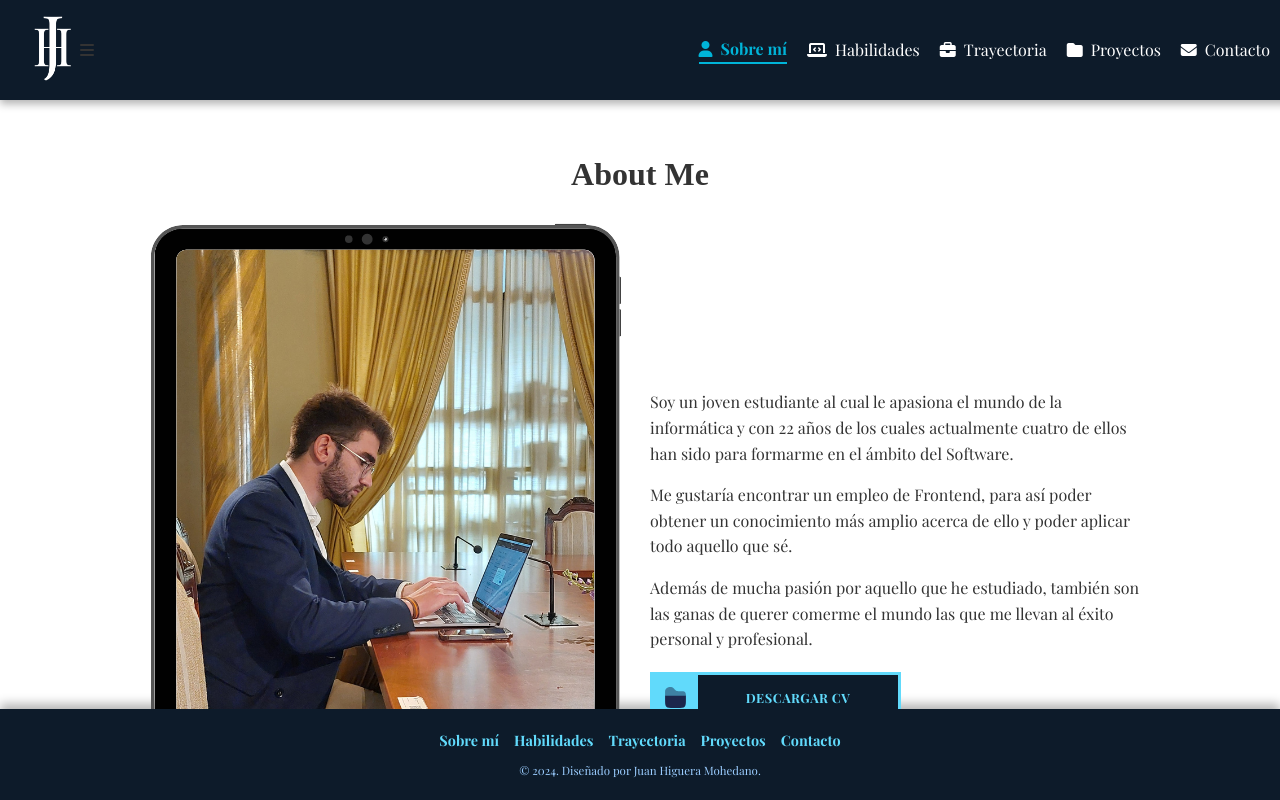
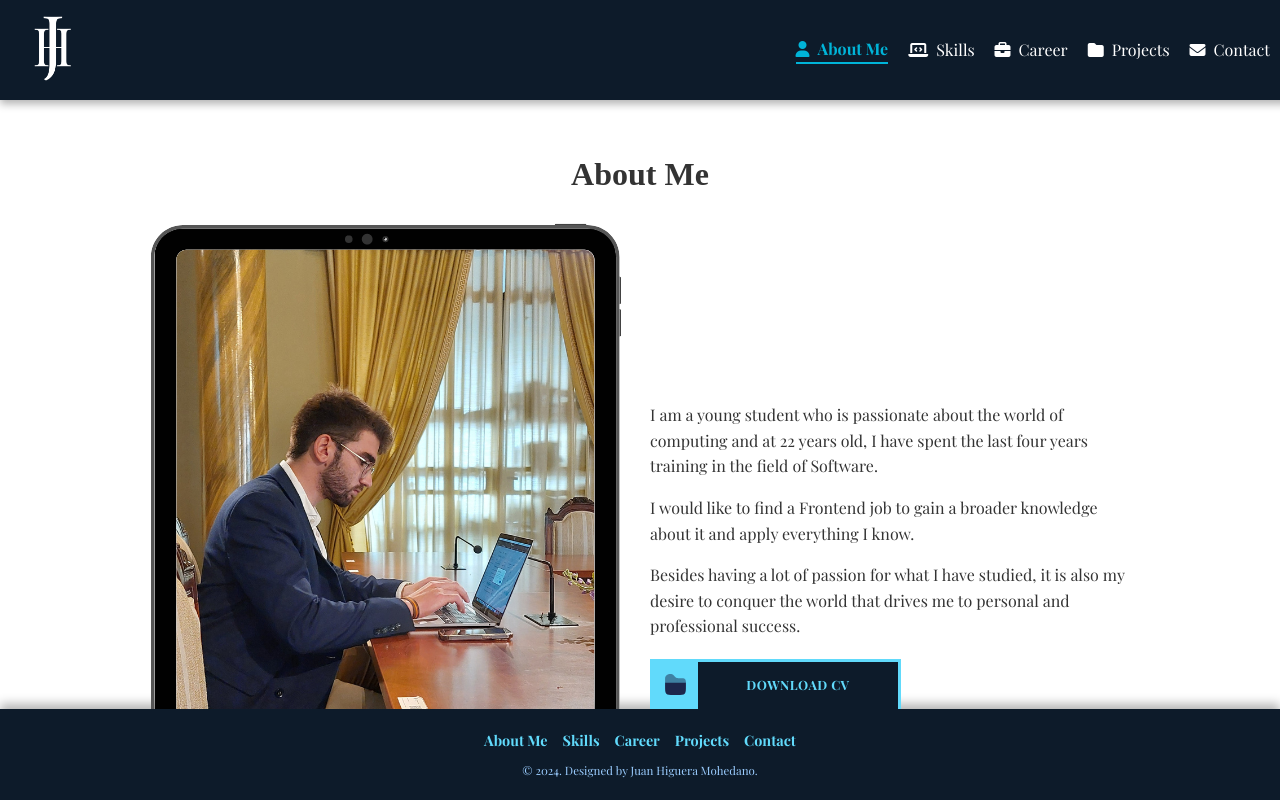
Before and after one commit to juannhm02/personalPortfolio, a React (Create React App) app: page /portfolio in a window 1280 px wide. Built offline with nearby package versions, Linux system fonts and the light colour scheme; a web font is replaced by a local one.

Commit message:
translation to english all

```diff
--- a/public/index.html
+++ b/public/index.html
@@ -1,5 +1,5 @@
 <!DOCTYPE html>
-<html lang="es">
+<html lang="en">
   <head>
     <meta charset="utf-8" />
     <link rel="icon" href="%PUBLIC_URL%/favicon.ico" />
--- a/src/App.js
+++ b/src/App.js
@@ -1,7 +1,7 @@
 // src/App.js
 import React from "react";
 import { BrowserRouter as Router, Route, Routes } from "react-router-dom";
-import Home from "./components/Home"; // Página de inicio con el botón al portafolio
+import Home from "./components/Home"; // Home page with the button to the portfolio
 import Portfolio from "./components/Portfolio";
 
 function App() {
--- a/src/components/About.js
+++ b/src/components/About.js
@@ -13,19 +13,18 @@ function About() {
         </div>
         <div className="about-text">
           <p>
-            Soy un joven estudiante al cual le apasiona el mundo de la
-            informática y con 22 años de los cuales actualmente cuatro de ellos
-            han sido para formarme en el ámbito del Software.
+            I am a young student who is passionate about the world of computing
+            and at 22 years old, I have spent the last four years training in
+            the field of Software.
           </p>
           <p>
-            Me gustaría encontrar un empleo de Frontend, para así poder obtener
-            un conocimiento más amplio acerca de ello y poder aplicar todo
-            aquello que sé.
+            I would like to find a Frontend job to gain a broader knowledge
+            about it and apply everything I know.
           </p>
           <p>
-            Además de mucha pasión por aquello que he estudiado, también son las
-            ganas de querer comerme el mundo las que me llevan al éxito personal
-            y profesional.
+            Besides having a lot of passion for what I have studied, it is also
+            my desire to conquer the world that drives me to personal and
+            professional success.
           </p>
           <div className="cv-button-container">
             <a
@@ -53,8 +52,8 @@ function About() {
                 </svg>
               </div>
               <div className="cube">
-                <span className="side front">Descargar CV</span>
-                <span className="side top">click aquí para descargar</span>
+                <span className="side front">Download CV</span>
+                <span className="side top">click here to download</span>
               </div>
             </a>
           </div>
--- a/src/components/Contact.js
+++ b/src/components/Contact.js
@@ -54,10 +54,10 @@ function Contact() {
 
   return (
     <section id="contact" className="contact-section fade-in">
-      <h2>Contacto</h2>
+      <h2>Contact</h2>
       <div className="contact-card">
         <button className="mail" onClick={handleButtonClick}>
-          {/* Botón para abrir el formulario */}
+          {/* Button to open the form */}
           <a href="mailto:juanhmohedano123@gmail.com" rel="noopener noreferrer">
             <svg
               className="lucide lucide-mail"
@@ -82,7 +82,7 @@ function Contact() {
             <span className="name">Juan Higuera</span>
           </div>
           <div className="bottom-bottom">
-            {/* Redes sociales */}
+            {/* Social media */}
             <div className="social-links-container">
               {/* LinkedIn */}
               <a
@@ -149,7 +149,7 @@ function Contact() {
               </a>
             </div>
             <button className="button" onClick={handleButtonClick}>
-              Contáctame
+              Contact me
             </button>
           </div>
         </div>
@@ -158,7 +158,7 @@ function Contact() {
         <div className="form-card1 slide-in-right">
           <div className="form-card2">
             <form className="form" onSubmit={handleSendMessage}>
-              <p className="form-heading">¿Puedo ayudarte?</p>
+              <p className="form-heading">¿Can I help you?</p>
               {errorMessage && <p className="error-message">{errorMessage}</p>}
               <div className="form-field">
                 <input
@@ -198,7 +198,7 @@ function Contact() {
                 ></textarea>
               </div>
               <button type="submit" className="sendMessage-btn">
-                Enviar mensaje
+                Send message
               </button>
             </form>
           </div>
@@ -207,13 +207,16 @@ function Contact() {
       {showSuccessModal && (
         <div className="success-modal">
           <div className="modal-content">
-            <h3>¡Mensaje enviado con éxito!</h3>
-            <p>Gracias por ponerte en contacto. Te respondo muy pronto.</p>
+            <h3>Message sent successfully!</h3>
+            <p>
+              Thank you for getting in touch. I will get back to you very soon.
+            </p>
+
             <button
               onClick={() => setShowSuccessModal(false)}
               className="close-modal-btn"
             >
-              Cerrar
+              Close
             </button>
           </div>
         </div>
--- a/src/components/Footer.js
+++ b/src/components/Footer.js
@@ -6,13 +6,13 @@ function Footer() {
   return (
     <footer className="footer">
       <nav className="footer-nav">
-        <a href="#about">Sobre mí</a>
-        <a href="#skills">Habilidades</a>
-        <a href="#trayectoria">Trayectoria</a>
-        <a href="#proyectos">Proyectos</a>
-        <a href="#contact">Contacto</a>
+        <a href="#about">About Me</a>
+        <a href="#skills">Skills</a>
+        <a href="#trayectoria">Career</a>
+        <a href="#projects">Projects</a>
+        <a href="#contact">Contact</a>
       </nav>
-      <p>© 2024. Diseñado por Juan Higuera Mohedano.</p>
+      <p>© 2024. Designed by Juan Higuera Mohedano.</p>
     </footer>
   );
 }
--- a/src/components/Header.js
+++ b/src/components/Header.js
@@ -1,6 +1,6 @@
 // src/components/Header.js
 import React, { useState } from "react";
-import { Link } from "react-router-dom"; // Importar Link de react-router-dom
+import { Link } from "react-router-dom"; // Import Link from react-router-dom
 import { motion } from "framer-motion";
 import "../styles/Header.css";
 import logoImage from "../assets/Logo blanco.png";
@@ -9,38 +9,38 @@ import "@fortawesome/fontawesome-free/css/all.min.css";
 function Header({ activeSection, onSectionClick }) {
   const [isMenuOpen, setIsMenuOpen] = useState(false);
 
-  // Función para alternar el estado del menú
-  const toggleMenu = () => {
-    setIsMenuOpen(!isMenuOpen);
-  };
+  // // Function to toggle the menu state
+  // const toggleMenu = () => {
+  //   setIsMenuOpen(!isMenuOpen);
+  // };
 
-  // Función para manejar el clic en un elemento del menú y cerrar el menú si está abierto
+  // Function to handle menu item click and close the menu if it's open
   const handleMenuItemClick = (sectionId) => {
-    onSectionClick(sectionId); // Llamar a la función para activar animación en la sección
-    if (isMenuOpen) setIsMenuOpen(false); // Cerrar el menú en dispositivos móviles
+    onSectionClick(sectionId); // Call the function to activate animation in the section
+    if (isMenuOpen) setIsMenuOpen(false); // Close the menu on mobile devices
   };
 
   return (
     <header className="header">
       <motion.div
         className="logo"
-        whileHover={{ scale: 1.1 }} // Efecto hover en el logo
-        whileTap={{ scale: 0.9 }} // Efecto al hacer clic en el logo
+        whileHover={{ scale: 1.1 }} // Hover effect on the logo
+        whileTap={{ scale: 0.9 }} // Click effect on the logo
       >
         <Link to="/">
           <motion.img
             src={logoImage}
             alt="Logo"
             className="logo-image"
-            initial={{ opacity: 0, y: -20 }} // Iniciar con opacidad baja y desplazado hacia arriba
-            animate={{ opacity: 1, y: 0 }} // Animar hacia opacidad completa y posición original
-            transition={{ duration: 0.5 }} // Duración de la animación de entrada
+            initial={{ opacity: 0, y: -20 }} // Start with low opacity and shifted up
+            animate={{ opacity: 1, y: 0 }} // Animate to full opacity and original position
+            transition={{ duration: 0.5 }} // Duration of the entrance animation
           />
         </Link>
       </motion.div>
-      <div className="menu-icon" onClick={toggleMenu}>
+      {/* <div className="menu-icon" onClick={toggleMenu}>
         <i className="fas fa-bars"></i>
-      </div>
+      </div> */}
       <nav className={`nav-menu ${isMenuOpen ? "open" : ""}`}>
         <a
           href="#about"
@@ -48,7 +48,7 @@ function Header({ activeSection, onSectionClick }) {
           onClick={() => handleMenuItemClick("about")}
         >
           <i className="fas fa-user"></i>
-          <span>Sobre mí</span>
+          <span>About Me</span>
         </a>
         <a
           href="#skills"
@@ -56,27 +56,25 @@ function Header({ activeSection, onSectionClick }) {
           onClick={() => handleMenuItemClick("skills")}
         >
           <i className="fas fa-laptop-code"></i>
-          <span>Habilidades</span>
+          <span>Skills</span>
         </a>
         <a
-          href="#trayectoria"
+          href="#experience"
           className={`nav-item ${
-            activeSection === "trayectoria" ? "active" : ""
+            activeSection === "experience" ? "active" : ""
           }`}
-          onClick={() => handleMenuItemClick("trayectoria")}
+          onClick={() => handleMenuItemClick("experience")}
         >
           <i className="fas fa-briefcase"></i>
-          <span>Trayectoria</span>
+          <span>Career</span>
         </a>
         <a
-          href="#proyectos"
-          className={`nav-item ${
-            activeSection === "proyectos" ? "active" : ""
-          }`}
-          onClick={() => handleMenuItemClick("proyectos")}
+          href="#projects"
+          className={`nav-item ${activeSection === "projects" ? "active" : ""}`}
+          onClick={() => handleMenuItemClick("projects")}
         >
           <i className="fas fa-folder"></i>
-          <span>Proyectos</span>
+          <span>Projects</span>
         </a>
         <a
           href="#contact"
@@ -84,7 +82,7 @@ function Header({ activeSection, onSectionClick }) {
           onClick={() => handleMenuItemClick("contact")}
         >
           <i className="fas fa-envelope"></i>
-          <span>Contacto</span>
+          <span>Contact</span>
         </a>
       </nav>
     </header>
--- a/src/components/Portfolio.js
+++ b/src/components/Portfolio.js
@@ -8,7 +8,7 @@ import Trayectoria from "./Trayectoria";
 import Proyectos from "./Projects";
 import Contacto from "./Contact";
 import Footer from "./Footer";
-import "../styles/App.css"; // Asegúrate de ajustar la ruta si es necesario
+import "../styles/App.css";
 
 function Portfolio() {
   const [activeSection, setActiveSection] = useState("");
@@ -75,17 +75,17 @@ function Portfolio() {
           <Skills />
         </motion.div>
         <motion.div
-          id="trayectoria"
+          id="experience"
           initial={{ opacity: 0, y: 30 }}
-          animate={animateSections.trayectoria ? { opacity: 1, y: 0 } : {}}
+          animate={animateSections.experience ? { opacity: 1, y: 0 } : {}}
           transition={{ duration: 0.5 }}
         >
           <Trayectoria />
         </motion.div>
         <motion.div
-          id="proyectos"
+          id="projects"
           initial={{ opacity: 0, y: 30 }}
-          animate={animateSections.proyectos ? { opacity: 1, y: 0 } : {}}
+          animate={animateSections.projects ? { opacity: 1, y: 0 } : {}}
           transition={{ duration: 0.5 }}
         >
           <Proyectos />
--- a/src/components/Projects.js
+++ b/src/components/Projects.js
@@ -17,14 +17,14 @@ const projects = [
   {
     title: "Mailman Actividades Extracurriculares",
     description:
-      "Gestión de un sistema de mailing entre universidades para actividades extracurriculares. Muestra, gracias a un menú por terminal, el resultado.",
+      "Management of a mailing system between universities for extracurricular activities. Displays the result through a terminal menu.",
     icons: [cPlusPlusIcon],
     repoLink:
       "https://github.com/juannhm02/MailingActividadesExtracurriculares",
     structure: [
       "📁 .vscode",
       "📁 Entities",
-      "📁 Vistas",
+      "📁 Views",
       "📁 obj",
       "📄 Makefile",
       "📄 README.md",
@@ -34,7 +34,7 @@ const projects = [
   },
   {
     title: "Gestor de máquinas",
-    description: "App creada para reserva de clústers en C++.",
+    description: "App created for cluster reservation in C++.",
     icons: [cPlusPlusIcon],
     repoLink: "https://github.com/juannhm02/Gestor-de-maquinas",
     structure: [
@@ -51,7 +51,7 @@ const projects = [
   {
     title: "Countrle",
     description:
-      "Countrle es una aplicación web basada en Wordle. Los jugadores se desafían a adivinar conceptos relacionados con países.",
+      "Countrle is a web application based on Wordle. Players challenge themselves to guess concepts related to countries.",
     icons: [djangoIcon, reactIcon],
     repoLink: "https://github.com/juannhm02/Countrle",
     webLink: "https://countrle.netlify.app/",
@@ -71,7 +71,7 @@ const projects = [
   {
     title: "UCOLib",
     description:
-      "Aplicación móvil para creación y gestión de servicios del lado del servidor. Ideal para aplicaciones empresariales y servicios web.",
+      "Mobile application for creating and managing server-side services. Ideal for enterprise applications and web services.",
     icons: [nestIcon, tsIcon, dockerIcon],
     repoLinkBack: "https://github.com/juannhm02/UcoLib.git",
     repoLinkFront: "https://github.com/juannhm02/APP-ISMFront.git",
@@ -90,9 +90,8 @@ const projects = [
     ],
   },
   {
-    title: "Clasificación Inmuebles y Evaluación Inmigración",
-    description:
-      "Metodología CommonKADS, construcción de sistemas de conocimiento.",
+    title: "Clasificación de Inmuebles y Evaluación de Inmigración",
+    description: "CommonKADS methodology, construction of knowledge systems.",
     icons: [pythonIcon],
     repoLink: "https://github.com/juannhm02/trabajoClasificacion",
     structure: [
@@ -107,8 +106,8 @@ const projects = [
     ],
   },
   {
-    title: "Reserva de pistas",
-    description: "Gestor de reservas de pistas de baloncesto.",
+    title: "Reserva de Pistas",
+    description: "Basketball court reservation manager.",
     icons: [javaIcon, jsIcon, htmlIcon, cssIcon],
     repoLink: "https://github.com/juannhm02/ReservaPistas",
     structure: [
@@ -125,8 +124,8 @@ const projects = [
 
 function Projects() {
   return (
-    <section id="proyectos" className="projects fade-in">
-      <h2>Proyectos</h2>
+    <section id="projects" className="projects fade-in">
+      <h2>Projects</h2>
       <div className="cardContainer">
         {projects.map((project, index) => (
           <div className="card" key={index}>
@@ -152,7 +151,7 @@ function Projects() {
               <div className="row row1">
                 {project.repoLinkBack && (
                   <div className="item">
-                    <span className="big-text">Repo Backend</span>
+                    <span className="big-text">Backend Repo</span>
                     <span className="regular-text">
                       <a
                         href={project.repoLinkBack}
@@ -166,14 +165,14 @@ function Projects() {
                           height="15"
                           alt="link icon"
                         />{" "}
-                        Accede aquí
+                        Access here
                       </a>
                     </span>
                   </div>
                 )}
                 {project.repoLinkFront && (
                   <div className="item">
-                    <span className="big-text">Repo Frontend</span>
+                    <span className="big-text">Frontend Repo</span>
                     <span className="regular-text">
                       <a
                         href={project.repoLinkFront}
@@ -187,7 +186,7 @@ function Projects() {
                           height="15"
                           alt="link icon"
                         />{" "}
-                        Accede aquí
+                        Access here
                       </a>
                     </span>
                   </div>
@@ -196,7 +195,7 @@ function Projects() {
                   !project.repoLinkBack &&
                   !project.repoLinkFront && (
                     <div className="item">
-                      <span className="big-text">Repositorio</span>
+                      <span className="big-text">Repository</span>
                       <span className="regular-text">
                         <a
                           href={project.repoLink}
@@ -210,7 +209,7 @@ function Projects() {
                             height="15"
                             alt="link icon"
                           />{" "}
-                          Accede aquí
+                          Access here
                         </a>
                       </span>
                     </div>
@@ -231,14 +230,14 @@ function Projects() {
                           height="15"
                           alt="link icon"
                         />{" "}
-                        Accede aquí
+                        Access here
                       </a>
                     </span>
                   </div>
                 )}
               </div>
 
-              {/* Botón de estructura del proyecto */}
+              {/* Project structure button */}
               <div className="relative group inline-block">
                 <div className="project-structure-button">
                   <svg
@@ -257,10 +256,10 @@ function Projects() {
                       d="M16.2 2H1.8C0.81 2 0 2.77143 0 3.71429V12.2857C0 13.2286 0.81 14 1.8 14H16.2C17.19 14 18 13.2286 18 12.2857V3.71429C18 2.77143 17.19 2 16.2 2Z"
                     ></path>
                   </svg>
-                  <p>Estructura de carpetas</p>
+                  <p>Folder Structure</p>
                 </div>
 
-                {/* Lista desplegable de la estructura */}
+                {/* Dropdown list of the structure */}
                 <div className="project-structure-dropdown">
                   <ul className="p-4 space-y-1">
                     {project.structure.map((item, idx) => (
--- a/src/components/Trayectoria.js
+++ b/src/components/Trayectoria.js
@@ -115,7 +115,7 @@ function Trayectoria() {
 
   return (
     <section id="trayectoria" className="trayectoria-section fade-in">
-      <h2 className="trayectoria-title">Trayectoria</h2>
+      <h2 className="trayectoria-title">Career</h2>
       <div className="experiencia-grid">
         {experiences.map((experience, index) => (
           <div className="flip-card" key={index}>
```
Also changed, not shown: src/components/Skills.js (+19 -16 lines), src/assets/readme/inicio.png (added), 1 other file (tests, documents, lock files or other folders).
